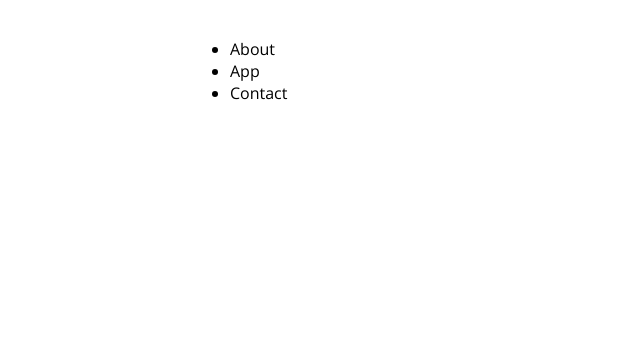
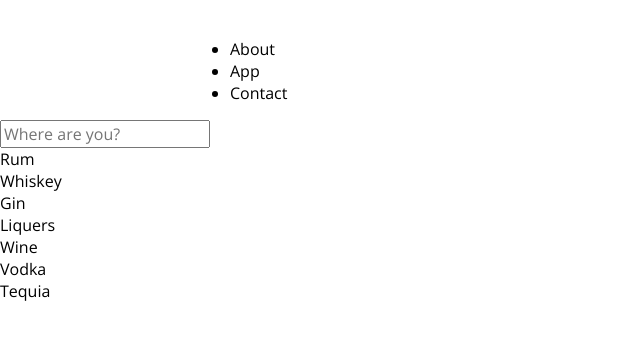
Before and after one commit to matthewparris/drinkTank, a website: page index.html in a window 1280 px wide. Shown: the whole page, without its empty margins (0-640 px from the left). Drawn offline with nearby package versions, Linux system fonts and the light colour scheme.

Commit message:
added some stuff for the app

```diff
--- a/index.html
+++ b/index.html
@@ -27,6 +27,36 @@
 		</div>
 	</header>
 
+	<section class="theApp">
+		<div class="location">
+			<form action="" class="place">
+				<input type="text" class="placeInput" placeholder="Where are you?">
+			</form>
+		</div>
+
+		<div class="typeOfLiquor">
+			<div class="liquorChoice rum">Rum</div>
+			<div class="liquorChoice whiskey">Whiskey</div>
+			<div class="liquorChoice gin">Gin</div>
+			<div class="liquorChoice liquer">Liquers</div>
+			<div class="liquorChoice wine">Wine</div>
+			<div class="liquorChoice vodka">Vodka</div>
+			<div class="liquorChoice tequila">Tequia</div>
+		</div>
+
+		<div class="cocktailResults">
+			<!-- this is where the stuff will be populated form the cocktail DB -->
+
+		</div>
+
+		<div class="lcboResults">
+			<!-- this is where the listings from the LCBO will be populated -->
+		</div>
+
+		<div class="yourMatch">
+			<!-- this is where the final match of your LCBO results and cocktail DB results will display. Also a map -->
+		</div>
+	</section>
 	<script src="./dev/scripts/main.js"></script>
 </body>
 </html>
```
